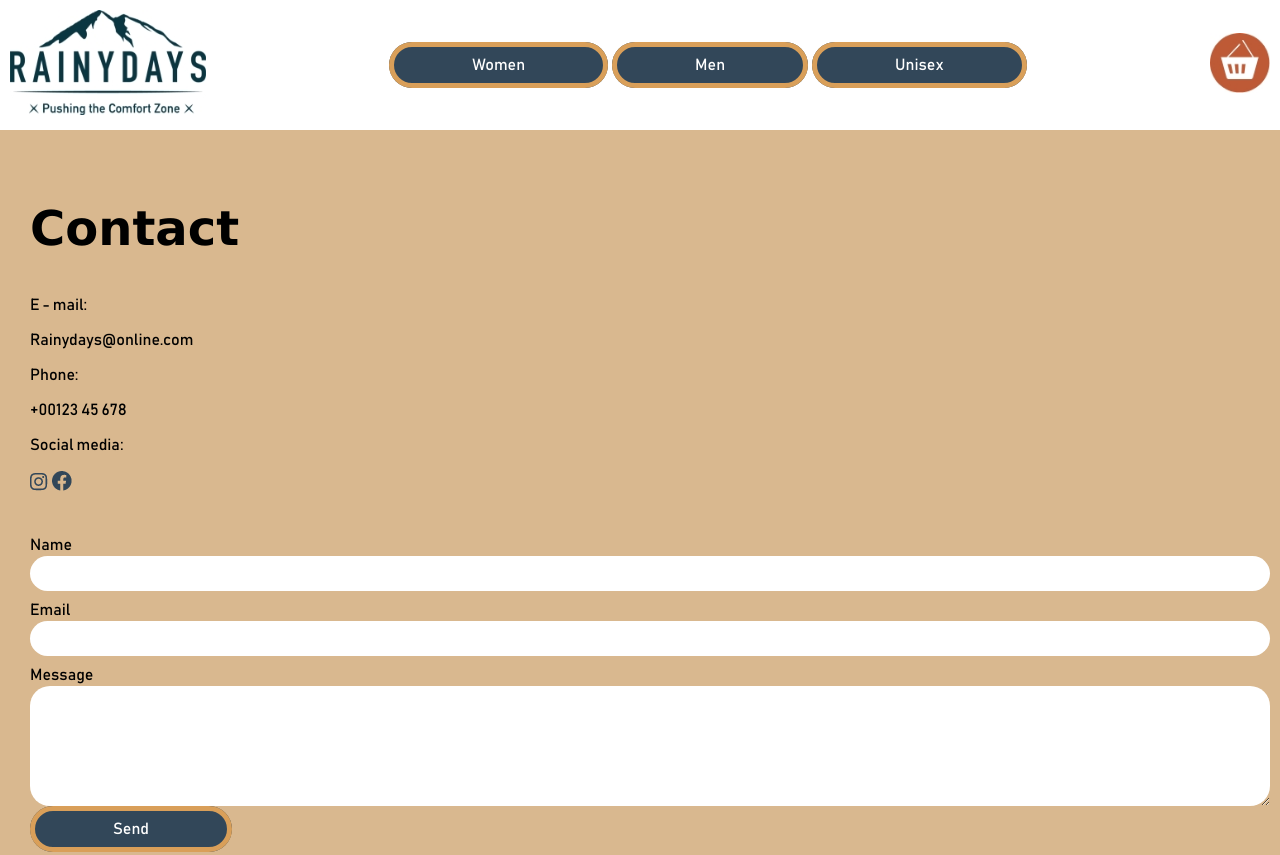
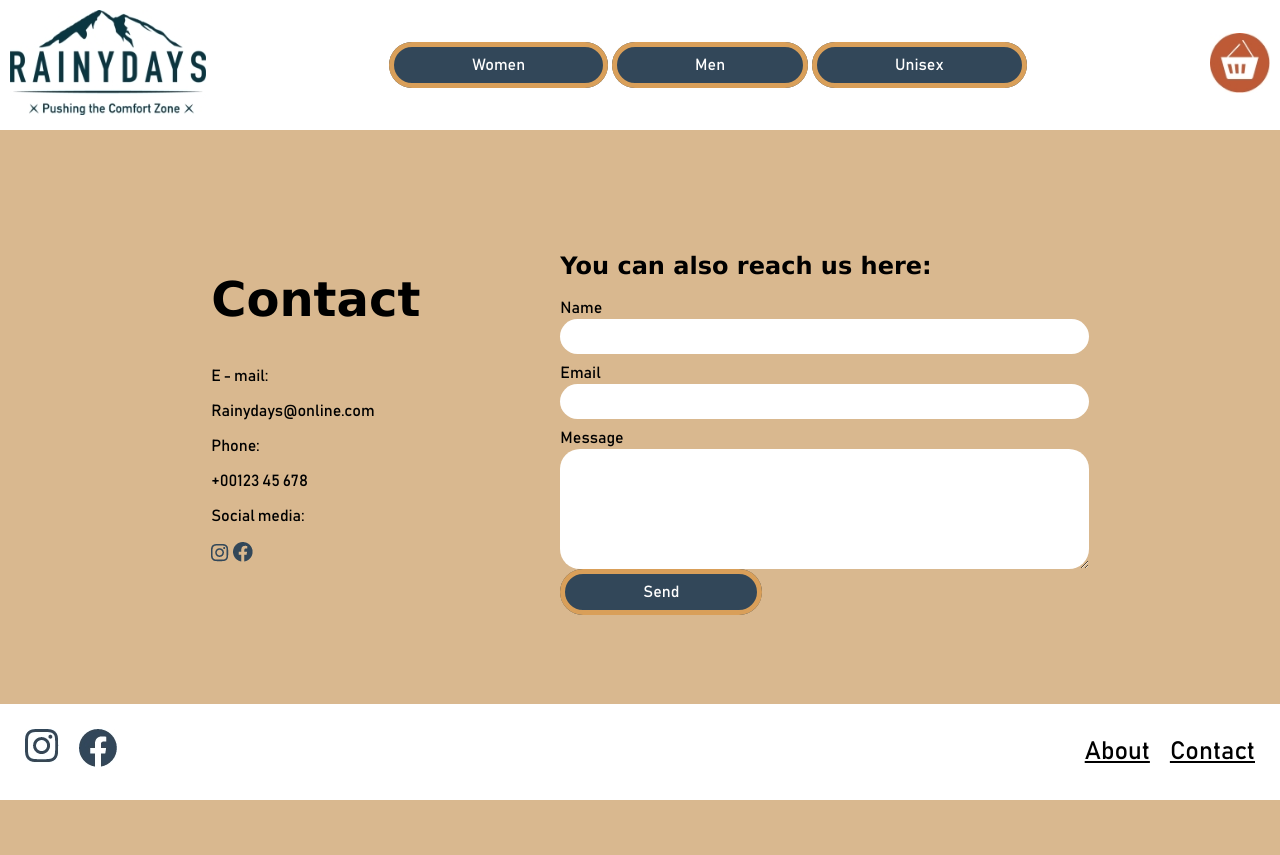
Before and after one commit to Littlaa/cross-course-project-Littlaa, a plain HTML site: page contact.html in a window 1280 px wide. Shown: the top 855 px of the page. After the commit the page ends 800 px from the top, so only its background shows below. Drawn offline with Linux system fonts and the light colour scheme; a web font is replaced by a local one.

Commit message:
small fixes on pages

```diff
--- a/contact.html
+++ b/contact.html
@@ -29,7 +29,7 @@
         <a href="checkout.html" class="cart_icon"><img src="icons/Cart.jpg" alt="Cart icon" /></a>
       </div>
     </header>
-    <main >
+    <main class="main_contact">
       <section class="info_contact">
         <h1>Contact</h1>
         <p>E - mail: </p>
@@ -41,6 +41,7 @@
         <a href="#"> <img src="icons/Icon simple-facebook.png" alt="Facebook icon" /></a>
       </section>
       <section class="form_contact">
+        <h2>You can also reach us here: </h2>
         <label for="name">Name</label>
         <input type="text" id="name" name="name" />
         <label for="email">Email</label>
--- a/css/media.css
+++ b/css/media.css
@@ -95,6 +95,16 @@
   .image_about {
     background-position: center;
   }
+
+  .main_contact {
+    display: flex;
+    margin: auto;
+  }
+
+  .form_contact,
+  .info_contact {
+    padding: 70px;
+  }
 }
 
 /* Desktop size */
--- a/css/style.css
+++ b/css/style.css
@@ -57,6 +57,10 @@ label {
 
 h1 {
   font-family: "Bahnschrift condensed", Verdana, Geneva, Tahoma, sans-serif;
+}
+
+h2 {
+  font-family: "Bahnschrift semilightsemicondensed", Verdana, Geneva, Tahoma, sans-serif;
 }
 
 h3,
```
Also changed, not shown: checkout.html (+5 -5 lines).
